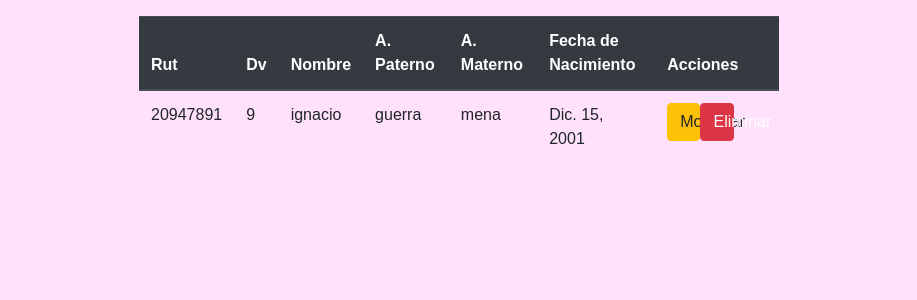
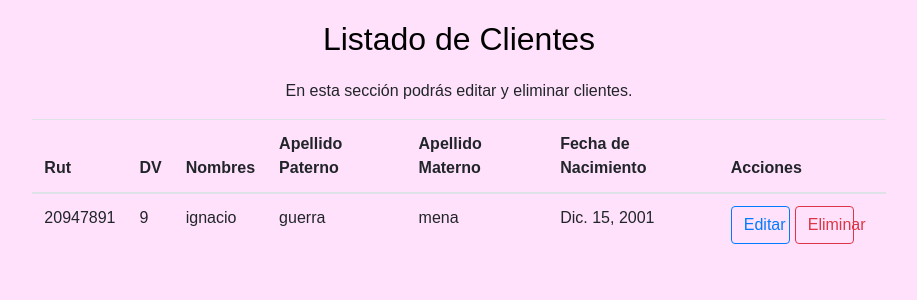
Before and after one commit to niximunoz/pasteleria_cake_house, a Django app: page /listaClientes/ in a window 1280 px wide. Shown: the part 61-361 px from the top of the page, without its empty margins (181-1098 px from the left). Run offline with Django 3.2, Linux system fonts and the light colour scheme; data comes from the database, SQL or seed files in the repository; some libraries are stand-ins or nearby versions; some web fonts are replaced.

Commit message:
editando lista de clientes

```diff
--- a/app/templates/app/base.html
+++ b/app/templates/app/base.html
@@ -25,9 +25,6 @@
     <!-- CSS -->
 
     <link rel="stylesheet" href="{% static 'app/styles/estiloss.css' %}">
-
-
-    <link rel="shortcut icon" href="favicon.png">
 
 
     <script src="https://kit.fontawesome.com/cf62b696b1.js" crossorigin="anonymous"></script>
--- a/app/templates/app/listaClientes.html
+++ b/app/templates/app/listaClientes.html
@@ -3,15 +3,16 @@
 
 
 {% block contenido %}
-
-    <table class="table table-default  col-sm-12 col-md-6 offset-md-3 mt-3">
-        <thead class="thead-dark ">
+<h2>Listado de Clientes</h2>
+<p class="text-center">En esta sección podrás editar y eliminar clientes.</p>
+    <table class="table table-default  col-sm-6 col-md-8 offset-md-2 mt-2">
+        <thead class="light ">
             <tr>
                 <th scope="col">Rut</th>
-                <th scope="col">Dv</th>
-                <th scope="col">Nombre</th>
-                <th scope="col">A. Paterno</th>
-                <th scope="col">A. Materno</th>
+                <th scope="col">DV</th>
+                <th scope="col">Nombres</th>
+                <th scope="col">Apellido Paterno</th>
+                <th scope="col">Apellido Materno</th>
                 <th scope="col">Fecha de Nacimiento</th>
                 <th scope="col">Acciones</th>
             </tr>
@@ -25,7 +26,9 @@
                 <td>{{c.apellido_Paterno}}</td>
                 <td>{{c.apellido_Materno}}</td>
                 <td>{{c.fecha_de_Nacimiento}}</td>
-                <td><a class=" btn btn-warning col-md-4 col-sm-12" href="{% url 'modificarCliente' c.rut%}">Modificar</a><a class="btn-danger btn col-md-4 col-sm-12" href="{% url 'eliminarCliente' c.rut%}">Eliminar</a></td>
+                <td>
+                    <a class=" btn btn-outline-primary col-md-5 col-sm-10" href="{% url 'modificarCliente' c.rut%}">Editar</a>
+                    <a class="btn btn-outline-danger col-md-5 col-sm-10" href="{% url 'eliminarCliente' c.rut%}">Eliminar</a></td>
 
 
             </tr>
```
Also changed, not shown: app/forms.py (+8 -8 lines), app/templates/app/modificarCliente.html (+7 -10 lines).
